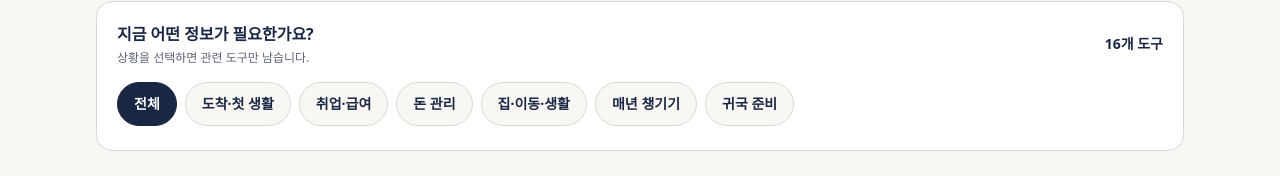
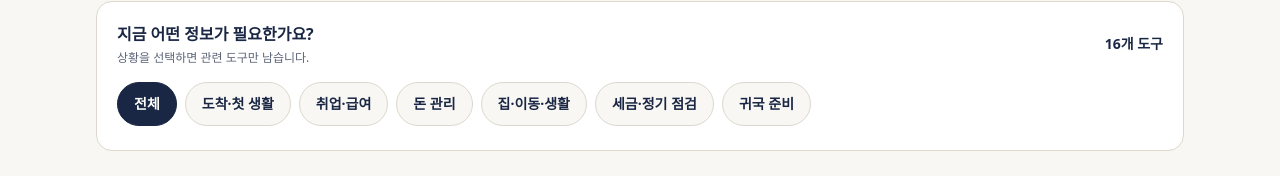
Before and after one commit to jelov219au/aussie-compass, a Next.js app: page /tools in a window 1280 px wide. Shown: the part 371-547 px from the top of the page. Built offline with nearby package versions, Linux system fonts and the light colour scheme; no server answers.

Commit message:
Clarify tax and recurring tasks labels

```diff
--- a/src/components/sections/JourneySection.tsx
+++ b/src/components/sections/JourneySection.tsx
@@ -9,7 +9,7 @@ const stages = [
   { id: "home", number: "02", tab: "첫 집 구하기", title: "주거비와 통학시간을 함께 비교하기", description: "학교·직장까지의 실제 이동시간을 먼저 확인하고, 집 상태와 계약 상대방, 보증금 절차를 차근차근 점검하세요.", links: [{ href: "/public-transport-guide", label: "통학 생활권 비교" }, { href: "/property-inspection-checklist", label: "집 방문 체크리스트" }, { href: "/moving-checklist", label: "이사 준비" }] },
   { id: "work", number: "03", tab: "일자리 구하기", title: "이력서부터 지원 기록까지 이어가기", description: "호주식 영문 이력서를 만들고 공고, 면접과 다음 행동을 하나의 구직 프로젝트로 관리하세요.", links: [{ href: "/resume-builder", label: "영문 이력서 만들기" }, { href: "/job-application-tracker", label: "지원 현황 관리" }, { href: "/minimum-wage-guide", label: "최저임금 확인" }] },
   { id: "settle", number: "04", tab: "생활 정착", title: "돈과 이동, 생활 서비스를 계획하기", description: "비상금과 차량 비용을 준비하고 생활 서비스 견적을 같은 기준으로 비교하세요.", links: [{ href: "/savings-goal-calculator", label: "저축 프로젝트" }, { href: "/used-car-comparison", label: "중고차 비교" }, { href: "/service-quote-comparator", label: "서비스 견적 비교" }] },
-  { id: "yearly", number: "05", tab: "매년 챙기기", title: "반복되는 행정과 비용을 놓치지 않기", description: "EOFY 준비와 실제 서비스 비용을 기록해 다음 해에는 더 빠르게 판단하세요.", links: [{ href: "/tax-return-guide", label: "택스 리턴 준비" }, { href: "/service-price-log", label: "서비스 가격 기록" }, { href: "/tools", label: "전체 도구 보기" }] },
+  { id: "yearly", number: "05", tab: "세금·정기 점검", title: "택스 리턴과 반복 비용 점검하기", description: "EOFY 서류를 준비하고 실제 서비스 비용을 기록해 다음 신고와 지출 판단에 활용하세요.", links: [{ href: "/tax-return-guide", label: "택스 리턴 준비" }, { href: "/service-price-log", label: "서비스 가격 기록" }, { href: "/tools", label: "전체 도구 보기" }] },
   { id: "departure", number: "06", tab: "귀국 준비", title: "호주 생활을 안전하게 마무리하기", description: "퇴사와 렌트, 계정 접근을 먼저 정리하고 출국 후 비자 종료를 확인해 Super DASP를 신청하세요.", links: [{ href: "/leaving-australia-guide", label: "귀국 준비·DASP" }, { href: "/tax-return-guide", label: "마지막 세금 준비" }, { href: "/moving-checklist", label: "퇴거·이사 점검" }] },
 ];
 
--- a/src/components/tools/ToolsDirectory.tsx
+++ b/src/components/tools/ToolsDirectory.tsx
@@ -21,7 +21,7 @@ const filters = [
   { id: "work", label: "취업·급여" },
   { id: "money", label: "돈 관리" },
   { id: "home", label: "집·이동·생활" },
-  { id: "annual", label: "매년 챙기기" },
+  { id: "annual", label: "세금·정기 점검" },
   { id: "departure", label: "귀국 준비" },
 ];
 
```
